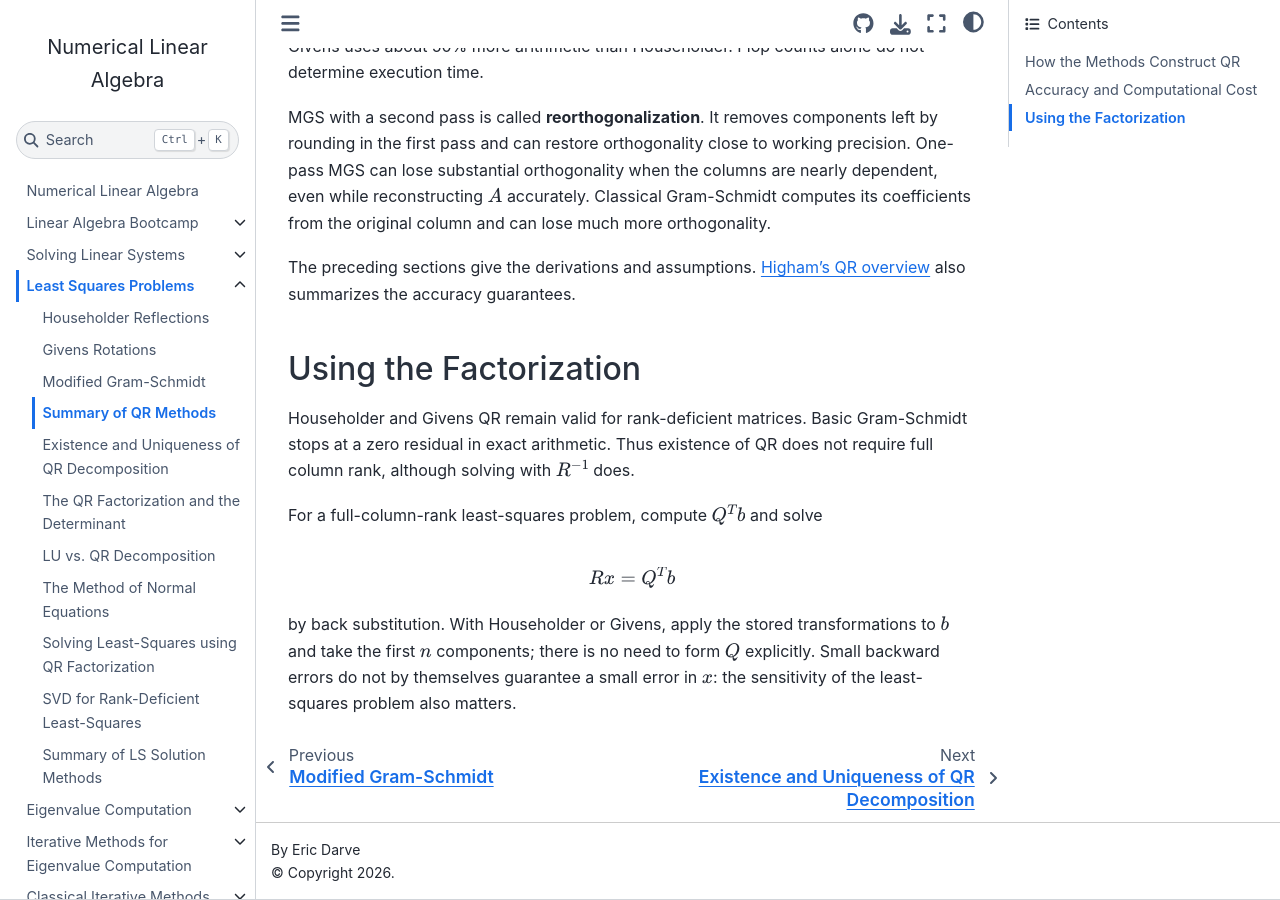
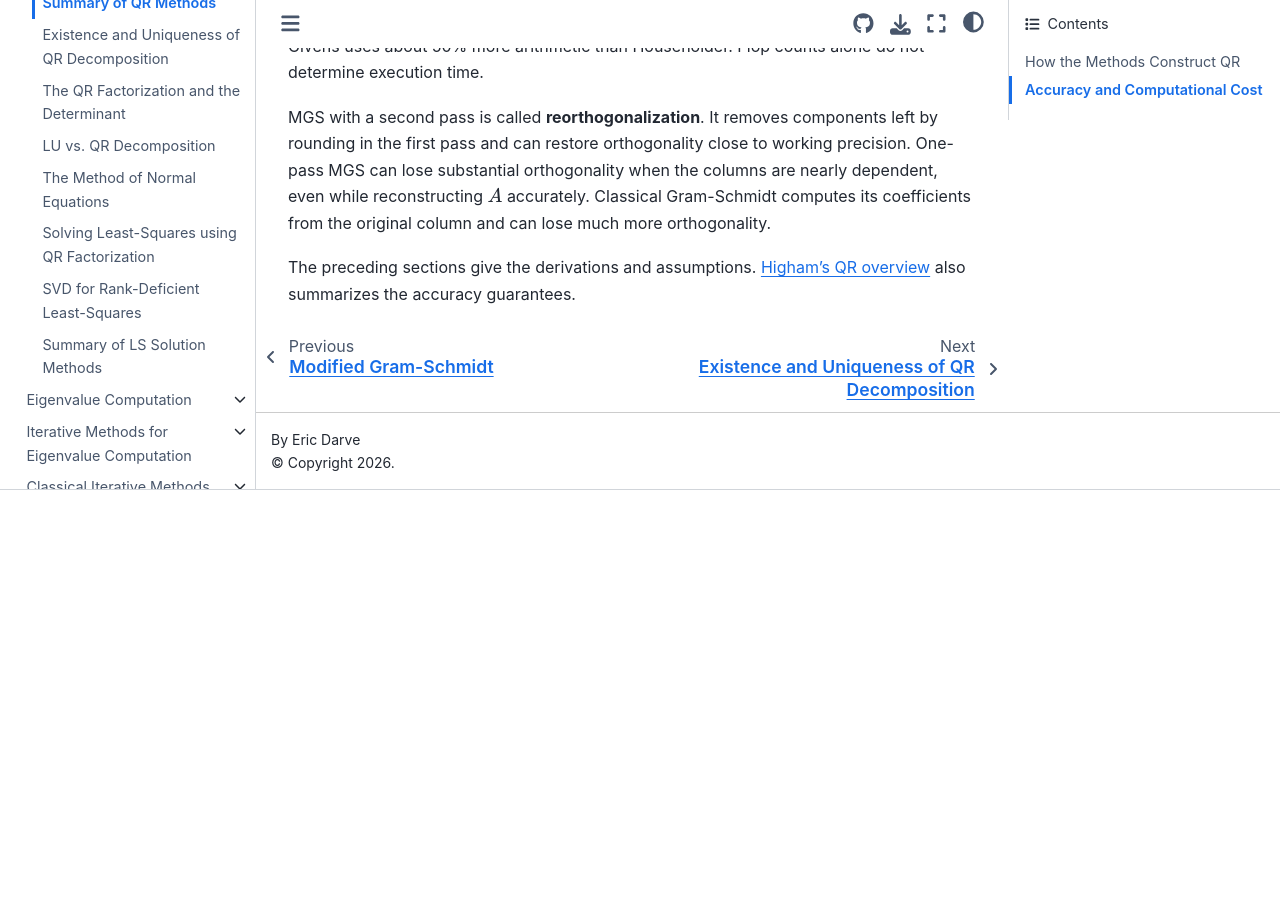
Before and after one commit to EricDarve/NLA, a Jupyter Book: the page built from content/qr_summary.md, in a window 1280 px wide and 900 px high, scrolled down 1971 px. Built offline with Jupyter Book 1.0.4 settings and Sphinx 7.4.7 and the Sphinx Book theme 1.1.4, drawn with Linux system fonts in a browser that asks for light colours; after the commit the page ends 2461 px from its top, so only the background shows below that.

Commit message:
Remove premature least-squares discussion from QR summary

```diff
--- a/content/qr_summary.md
+++ b/content/qr_summary.md
@@ -53,15 +53,3 @@ For Householder and Givens, the listed costs compute $R$ and store $Q$ implicitl
 MGS with a second pass is called **reorthogonalization**. It removes components left by rounding in the first pass and can restore orthogonality close to working precision. One-pass MGS can lose substantial orthogonality when the columns are nearly dependent, even while reconstructing $A$ accurately. Classical Gram-Schmidt computes its coefficients from the original column and can lose much more orthogonality.
 
 The preceding sections give the derivations and assumptions. [Higham's QR overview](https://nhigham.com/2020/11/10/what-is-a-qr-factorization/) also summarizes the accuracy guarantees.
-
-## Using the Factorization
-
-Householder and Givens QR remain valid for rank-deficient matrices. Basic Gram-Schmidt stops at a zero residual in exact arithmetic. Thus existence of QR does not require full column rank, although solving with $R^{-1}$ does.
-
-For a full-column-rank least-squares problem, compute $Q^Tb$ and solve
-
-$$
-Rx=Q^Tb
-$$
-
-by back substitution. With Householder or Givens, apply the stored transformations to $b$ and take the first $n$ components; there is no need to form $Q$ explicitly. Small backward errors do not by themselves guarantee a small error in $x$: the sensitivity of the least-squares problem also matters.
```
